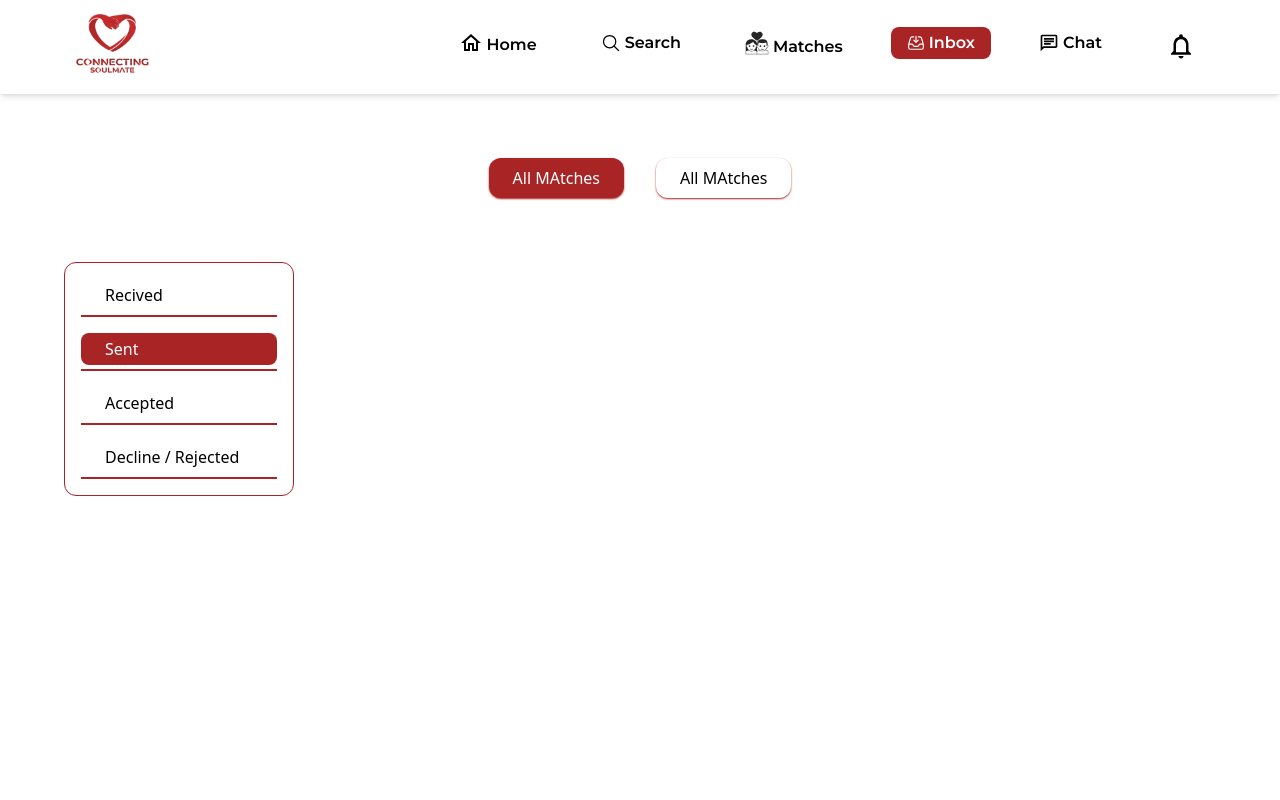
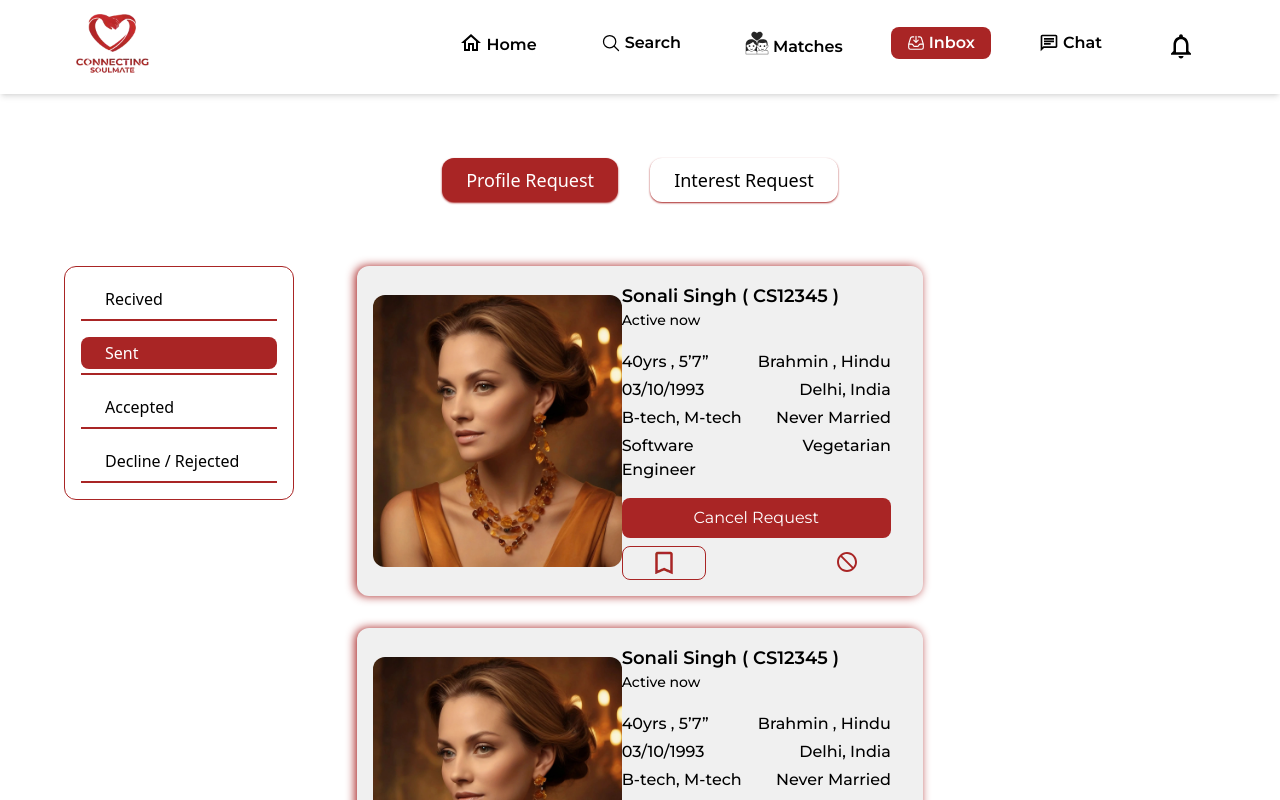
Before and after one commit to Himanshu8825/test, a React (Vite) app: page /inbox in a window 1280 px wide. Both pictures are taken after a click on the element "Sent". Shown: the top 800 px of the page. Built offline with nearby package versions, Linux system fonts and the light colour scheme.

Commit message:
All Pages Done

```diff
--- /dev/null
+++ b/src/components/SentProfileCard.jsx
@@ -0,0 +1,51 @@
+import React from "react";
+import { PrimaryImg, SaveLogo } from "../assets/Index";
+import { profileData } from "../Data";
+import { MdBlockFlipped } from "react-icons/md";
+
+const SentProfileCard = ({ btnName }) => {
+  return (
+    <div className="pt-8 pl-8 pr-8 w-full">
+      <div className="w-[52%] flex justify-between items-center pr-8 shadoww rounded-xl p-4 mx-auto">
+        <div>
+          <img src={PrimaryImg} alt="" className="w-[250px] rounded-xl" />
+        </div>
+
+        <div>
+          <div className="gap-2 font-montserrat font-medium text-black pb-4">
+            <p className="font-semibold text-lg">
+              Sonali Singh <span> ( CS12345 )</span>
+            </p>
+            <p className="text-sm">Active now</p>
+          </div>
+
+          {profileData.map((data, index) => (
+            <div
+              key={index}
+              className="flex justify-between gap-[2rem] pt-1 font-montserrat text-black font-medium"
+            >
+              {Object.values(data).map((value, index) => (
+                <p key={index}>{value}</p>
+              ))}
+            </div>
+          ))}
+
+          <button className="w-full mt-4 px-4 py-2 font-montserrat  bg-primary rounded-lg text-white">
+            {btnName}{" "}
+          </button>
+
+          <div className="flex justify-between mt-2">
+            <div className="px-8 py-1 border border-primary  rounded-lg">
+              <img src={SaveLogo} alt="" />
+            </div>
+            <div className="px-8 py-1  rounded-lg">
+              <MdBlockFlipped className="text-2xl text-primary" />
+            </div>
+          </div>
+        </div>
+      </div>
+    </div>
+  );
+};
+
+export default SentProfileCard;
--- a/src/pages/Inbox.jsx
+++ b/src/pages/Inbox.jsx
@@ -6,8 +6,8 @@ import { MdBlockFlipped } from "react-icons/md";
 import ProfileRequestCard from "../components/ProfileRequestCard";
 import { RxCross2 } from "react-icons/rx";
 import { FaCheck } from "react-icons/fa";
-
-
+import SentProfileCard from "../components/SentProfileCard";
+import MatchCard from "../components/MatchCard";
 
 const Inbox = () => {
   const [activeTab, setActiveTab] = useState("profileRequest");
@@ -26,21 +26,21 @@ const Inbox = () => {
       <div className="p-16">
         <div className="flex gap-8 justify-center">
           <p
-            className={`px-6 py-2 rounded-xl text-black shadow-primary shadow-sm cursor-pointer ${
+            className={`px-6 py-2 rounded-xl text-black shadow-primary text-lg shadow-sm cursor-pointer ${
               activeTab === "profileRequest" ? "bg-primary text-white" : ""
             }`}
             onClick={() => handleTabClick("profileRequest")}
           >
-            All MAtches
+            Profile Request
           </p>
 
           <p
-            className={`px-6 py-2 rounded-xl text-black shadow-primary shadow-sm cursor-pointer ${
+            className={`px-6 py-2 rounded-xl text-black shadow-primary text-lg shadow-sm cursor-pointer ${
               activeTab === "interestRequest" ? "bg-primary text-white" : ""
             }`}
             onClick={() => handleTabClick("interestRequest")}
           >
-            All MAtches
+            Interest Request
           </p>
         </div>
 
@@ -60,9 +60,9 @@ const Inbox = () => {
               <div className="border-b-2 border-primary m-4">
                 <p
                   className={`px-6 py-1 rounded-lg text-black  cursor-pointer mb-1   font-medium    ${
-                    navTab === "set" ? "bg-primary text-white " : ""
+                    navTab === "sent" ? "bg-primary text-white " : ""
                   }`}
-                  onClick={() => handleNavTabClick("set")}
+                  onClick={() => handleNavTabClick("sent")}
                 >
                   Sent
                 </p>
@@ -88,9 +88,6 @@ const Inbox = () => {
                 </p>
               </div>
             </div>
-          </div>
-        )}
-
             {navTab === "recived" && (
               <div className="">
                 <ProfileRequestCard
@@ -107,6 +104,119 @@ const Inbox = () => {
                 />
               </div>
             )}
+
+            {navTab === "sent" && (
+              <div>
+                <SentProfileCard btnName={"Cancel Request"} />
+                <SentProfileCard btnName={"Cancel Request"} />
+                <SentProfileCard btnName={"Cancel Request"} />
+              </div>
+            )}
+
+            {navTab === "accepted" && (
+              <div>
+                <SentProfileCard btnName={"View Full Profile"} />
+                <SentProfileCard btnName={"View Full Profile"} />
+                <SentProfileCard btnName={"View Full Profile"} />
+              </div>
+            )}
+
+            {navTab === "decline" && (
+              <div>
+                <MatchCard />
+                <MatchCard />
+                <MatchCard />
+              </div>
+            )}
+          </div>
+        )}
+
+        {activeTab === "interestRequest" && (
+          <div className="pt-8 relative">
+            <div className="w-[20%] border border-primary  rounded-xl absolute mt-8">
+              <div className="border-b-2 border-primary m-4">
+                <p
+                  className={`px-6 py-1 rounded-lg text-black  cursor-pointer mb-1  font-medium    ${
+                    navTab === "recived" ? "bg-primary text-white " : ""
+                  }`}
+                  onClick={() => handleNavTabClick("recived")}
+                >
+                  Recived
+                </p>
+              </div>
+              <div className="border-b-2 border-primary m-4">
+                <p
+                  className={`px-6 py-1 rounded-lg text-black  cursor-pointer mb-1   font-medium    ${
+                    navTab === "sent" ? "bg-primary text-white " : ""
+                  }`}
+                  onClick={() => handleNavTabClick("sent")}
+                >
+                  Sent
+                </p>
+              </div>
+              <div className="border-b-2 border-primary m-4">
+                <p
+                  className={`px-6 py-1 rounded-lg text-black cursor-pointer mb-1 font-medium    ${
+                    navTab === "accepted" ? "bg-primary text-white " : ""
+                  }`}
+                  onClick={() => handleNavTabClick("accepted")}
+                >
+                  Accepted
+                </p>
+              </div>
+              <div className="border-b-2 border-primary m-4 ">
+                <p
+                  className={`px-6 py-1 rounded-lg text-black  cursor-pointer font-medium mb-1    ${
+                    navTab === "decline" ? "bg-primary text-white " : ""
+                  }`}
+                  onClick={() => handleNavTabClick("decline")}
+                >
+                  Decline / Rejected
+                </p>
+              </div>
+            </div>
+            {navTab === "recived" && (
+              <div className="">
+                <ProfileRequestCard
+                  decline={<RxCross2 className="text-2xl text-primary" />}
+                  accept={<FaCheck className="text-white" />}
+                />
+                <ProfileRequestCard
+                  decline={<RxCross2 className="text-2xl text-primary" />}
+                  accept={<FaCheck className="text-white" />}
+                />
+                <ProfileRequestCard
+                  decline={<RxCross2 className="text-2xl text-primary" />}
+                  accept={<FaCheck className="text-white" />}
+                />
+              </div>
+            )}
+
+            {navTab === "sent" && (
+              <div>
+                <SentProfileCard btnName={"Cancel Request"} />
+                <SentProfileCard btnName={"Cancel Request"} />
+                <SentProfileCard btnName={"Cancel Request"} />
+              </div>
+            )}
+
+            {navTab === "accepted" && (
+              <div>
+                <SentProfileCard btnName={"View Full Profile"} />
+                <SentProfileCard btnName={"View Full Profile"} />
+                <SentProfileCard btnName={"View Full Profile"} />
+              </div>
+            )}
+
+            {navTab === "decline" && (
+              <div>
+                <MatchCard />
+                <MatchCard />
+                <MatchCard />
+              </div>
+            )}
+          </div>
+        )}
       </div>
     </>
   );
```
Lines whose indentation alone changed are shown as unchanged.
